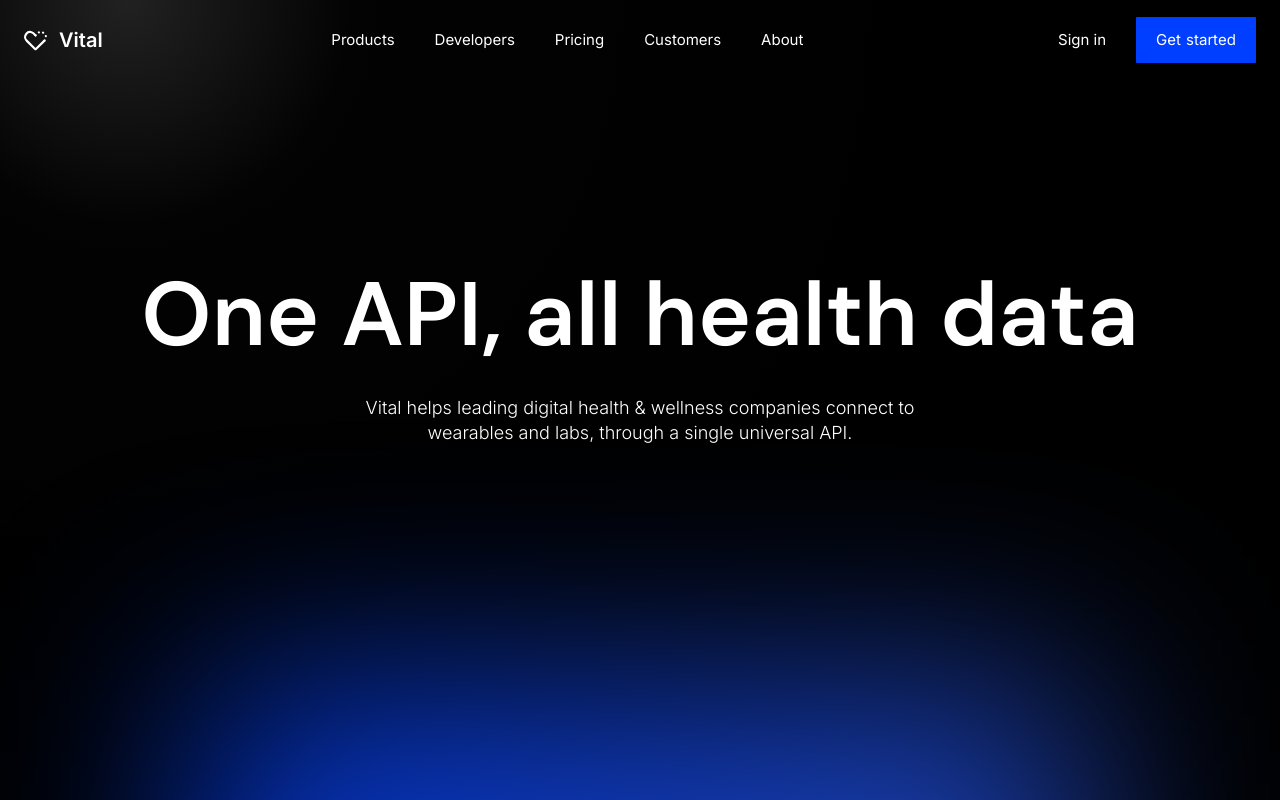
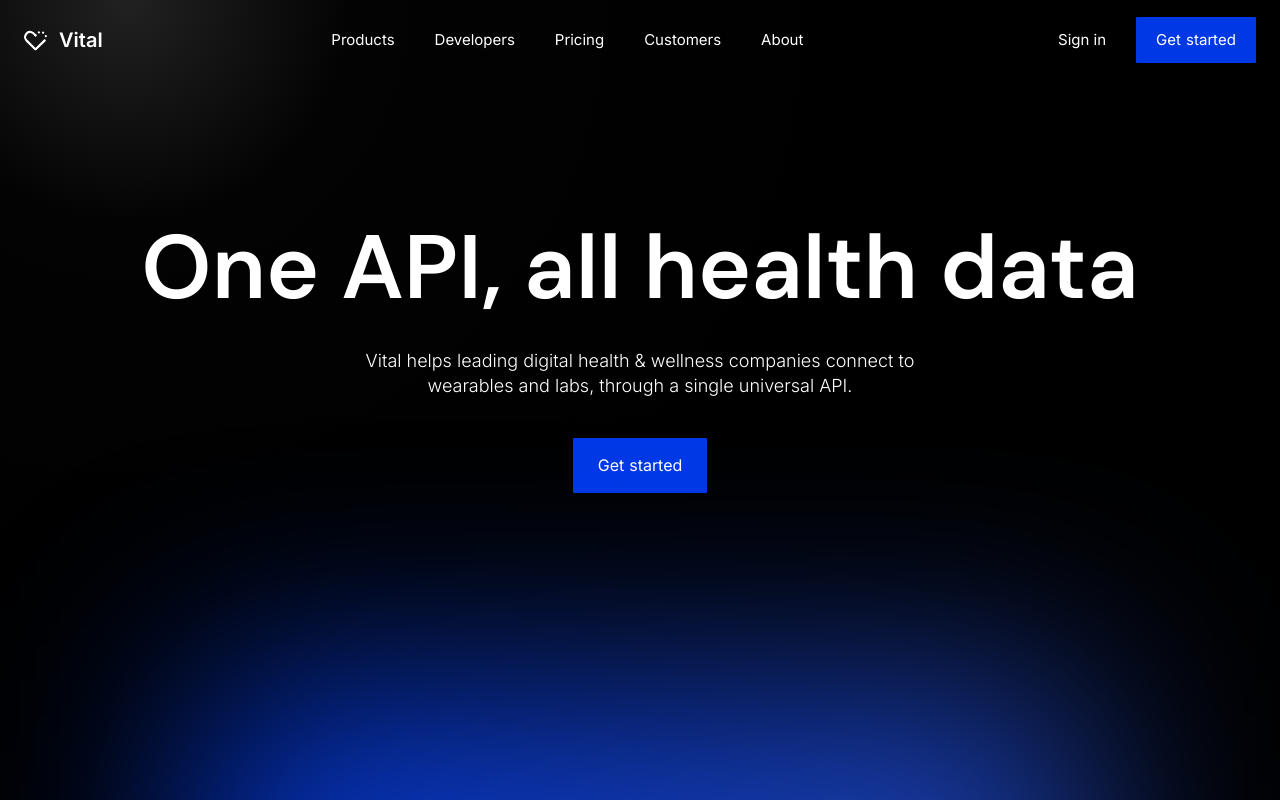
Before and after one commit to romanstan1/vital-front-end, a React (Vite) app: page / in a window 1280 px wide. Shown: the top 800 px of the page. Built offline with nearby package versions, Linux system fonts and the light colour scheme.

Commit message:
Adds Cta into Homepage

```diff
--- a/src/components/Home/CtaButton.tsx
+++ b/src/components/Home/CtaButton.tsx
@@ -14,7 +14,7 @@
   }
 `;
 
-const Character = styled.span<{ $mouseout?: boolean }>`
+const Character = styled.span`
   position: relative;
   display: inline-block;
   min-width: 5px;
@@ -29,41 +29,45 @@
     left: 0;
     transform: translateY(200%);
   }
-
-  ${(props) =>
-    props.$mouseout &&
-    css`
-      animation-name: ${animateText("-200%", "0")};
-    `}
 `;
 
 const Wrapper = styled.div`
-  font-size: ${rem(15)};
   color: white;
   white-space: nowrap;
   border-bottom: 1px solid transparent;
   transition: 0.2s ease;
-  background: ${COLORS.activeBlue};
+  background: ${COLORS.activeBlue09};
   border-radius: 1px;
   cursor: pointer;
   &:hover {
+    background: ${COLORS.activeBlue};
+
     ${Character} {
       animation-name: ${animateText("0", "-200%")};
     }
   }
 `;
 
-const CharacterWrapper = styled.div`
+const CharacterWrapper = styled.div<{ $isLarge?: boolean }>`
   padding: 13px 20px;
   overflow: hidden;
+  font-size: ${rem(15)};
+
+  ${(props) =>
+    props.$isLarge &&
+    css`
+      font-size: ${rem(16)};
+      padding: 17px 25px;
+    `};
 `;
 
 interface Props {
   children: string;
   to: string;
+  isLarge?: boolean;
 }
 
-const CtaButton = ({ children, to }: Props) => {
+const CtaButton = ({ children, to, isLarge }: Props) => {
   const characters = [...children];
   const navigate = useNavigate();
 
@@ -73,12 +77,11 @@
 
   return (
     <Wrapper onClick={handleClick}>
-      <CharacterWrapper>
+      <CharacterWrapper $isLarge={isLarge}>
         {characters.map((char, i) => (
           <Character
             key={i}
             data-char={char}
-            $mouseout={false}
             style={{
               animationDelay: `${150 * easeOutQuad(i / characters.length)}ms`,
             }}
--- a/src/components/Home/Home.tsx
+++ b/src/components/Home/Home.tsx
@@ -1,6 +1,7 @@
 import styled from "styled-components";
 import { rem } from "../../styles/typography";
 import Nav from "./Nav";
+import CtaButton from "./CtaButton";
 
 const HeroWrapper = styled.div`
   display: flex;
@@ -58,13 +59,17 @@
   margin: 0 20px;
 `;
 
+const ButtonWrapper = styled.div`
+  display: flex;
+  margin-top: 40px;
+`;
+
 const BlueBlur = styled.div`
   background: linear-gradient(
     108deg,
     rgb(0, 63, 255, 0.8),
     rgba(50, 100, 255, 0.65)
   );
-  /* background: linear-gradient(108deg, rgb(0, 63, 255), rgba(115, 140, 255, 0.75)); */
   filter: blur(110px);
   border-radius: 6px 6px 12px 12px;
   width: 70%;
@@ -82,6 +87,12 @@
             Vital helps leading digital health & wellness companies connect to
             wearables and labs, through a single universal API.
           </HeroSubHeading>
+          <ButtonWrapper>
+            <CtaButton to="/app" isLarge>
+              Get started
+            </CtaButton>
+            {/* <CtaButton to="/app">Get started</CtaButton> */}
+          </ButtonWrapper>
         </TextWrapper>
         <BlueBlur>{/*  */}</BlueBlur>
       </HeroWrapper>
--- a/src/styles/colors.ts
+++ b/src/styles/colors.ts
@@ -11,7 +11,8 @@
   tableGray: "rgb(149, 170, 201)", // table color text
   midGray: "#6e84a3", // text color
   // activeBlue: "rgba(50, 62, 209, 1)",
-  activeBlue: "#003fff",
+  activeBlue: "rgb(0, 63, 255, 1)",
+  activeBlue09: "rgb(0, 63, 255, 0.9)",
 };
 
 export default colors;
```
